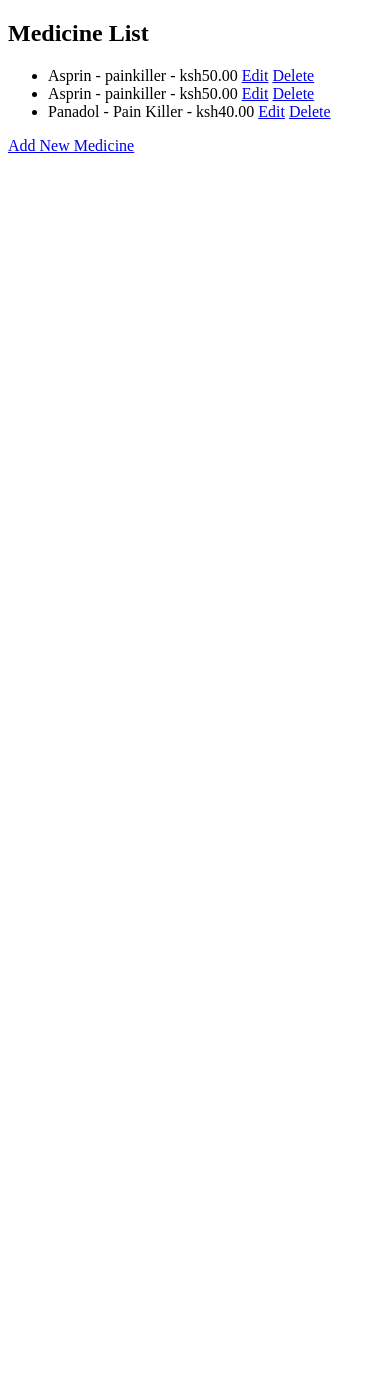
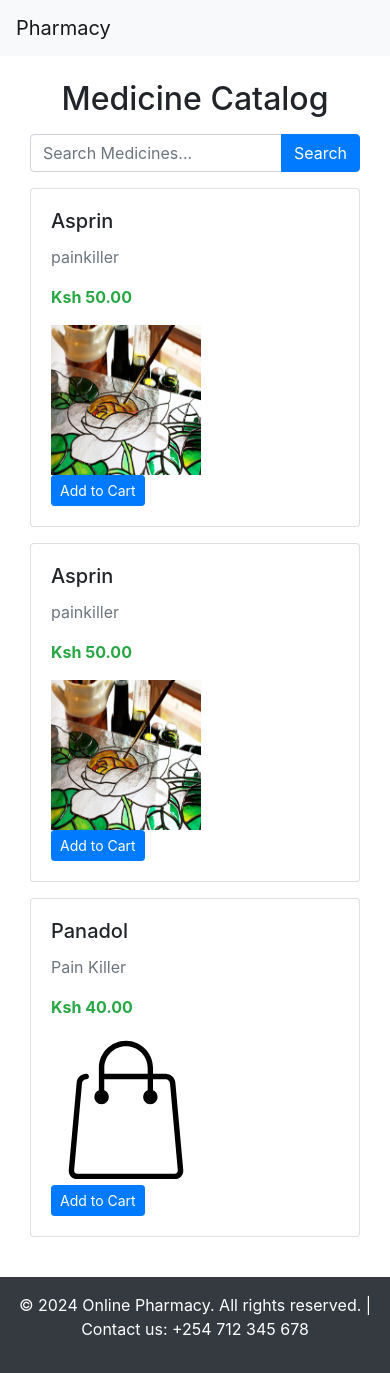
Before and after one commit to Light1596/pharmacy_project, a Django app: page /medicines/ in a window 390 px wide. Before the commit the page ends 153 px from the top, so only its background shows below. Run offline with Django 5.2, Linux system fonts and the light colour scheme; data comes from the database, SQL or seed files in the repository; both versions use the stored data as it was after the commit; some libraries are stand-ins or nearby versions.

Commit message:
second commit

```diff
--- a/online_pharmacy/urls.py
+++ b/online_pharmacy/urls.py
@@ -14,10 +14,12 @@
     1. Import the include() function: from django.urls import include, path
     2. Add a URL to urlpatterns:  path('blog/', include('blog.urls'))
 """
+from django.conf import settings
+from django.conf.urls.static import static
 from django.contrib import admin
 from django.urls import path,include
 
 urlpatterns = [
     path('admin/', admin.site.urls),
     path('',include('pharmacy_app.urls'))
-]
+] + static(settings.MEDIA_URL,document_root=settings.MEDIA_ROOT)
--- a/pharmacy_app/models.py
+++ b/pharmacy_app/models.py
@@ -1,5 +1,7 @@
 from django.db import models
 from django.contrib.auth.models import User
+from django.template.defaultfilters import default
+
 
 # Create your models here.
 class Medicine(models.Model):
@@ -8,6 +10,7 @@
     price = models.DecimalField(max_digits=10, decimal_places=2)
     stock = models.PositiveIntegerField()
     description = models.TextField()
+    image = models.ImageField(upload_to='medicine_images/', blank=True, null=True)
 
 
     def __str__(self):
@@ -19,3 +22,11 @@
 
     def __str__(self):
         return self.user
+
+class CartItem(models.Model):
+    user = models.ForeignKey(User, on_delete=models.CASCADE)
+    medicine = models.ForeignKey(Medicine, on_delete=models.CASCADE)
+    quantity = models.PositiveIntegerField(default=1)
+
+    def __str__(self):
+        return f"{self.medicine.name} (x{self.quantity})"
--- a/pharmacy_app/templates/base.html
+++ b/pharmacy_app/templates/base.html
@@ -2,13 +2,36 @@
 <html lang="en">
 <head>
     <meta charset="UTF-8">
-    <title>Title</title>
+    <meta name="viewport" content="width=device-width, initial-scale=1.0">
+    <title>Online Pharmacy</title>
+    <link rel="stylesheet" href="https://stackpath.bootstrapcdn.com/bootstrap/4.5.2/css/bootstrap.min.css">
 </head>
 <body>
-{% block content %}
+    <nav class="navbar navbar-expand-lg navbar-light bg-light">
+      <a class="navbar-brand" href="{% url 'medicine_list' %}">Pharmacy</a>
+      <div class="collapse navbar-collapse">
+        <ul class="navbar-nav ml-auto">
+          {% if user.is_authenticated %}
+            <li class="nav-item"><a class="nav-link" href="{% url 'cart' %}">Cart</a></li>
+            <li class="nav-item"><a class="nav-link" href="{% url 'logout' %}">Logout</a></li>
+          {% else %}
+            <li class="nav-item"><a class="nav-link" href="{% url 'login' %}">Login</a></li>
+            <li class="nav-item"><a class="nav-link" href="{% url 'register' %}">Register</a></li>
+          {% endif %}
+        </ul>
+      </div>
+    </nav>
+    <div class="container mt-4">
+      {% block content %}{% endblock %}
+    </div>
+
+    <footer class="bg-dark text-white text-center py-3 mt-4">
+  <p>© 2024 Online Pharmacy. All rights reserved. | Contact us: +254 712 345 678</p>
+    </footer>
 
 
-{% endblock %}
-
+    <script src="https://code.jquery.com/jquery-3.5.1.slim.min.js"></script>
+    <script src="https://cdn.jsdelivr.net/npm/@popperjs/core@2.5.2/dist/umd/popper.min.js"></script>
+    <script src="https://stackpath.bootstrapcdn.com/bootstrap/4.5.2/js/bootstrap.min.js"></script>
 </body>
 </html>
--- a/pharmacy_app/templates/medicine_form.html
+++ b/pharmacy_app/templates/medicine_form.html
@@ -1,9 +1,9 @@
 {% extends "base.html" %}
 {% block content %}
-  <h2>{{ form.instance.pk|yesno:"Update,Create"</h2>
-<form action="" method="post">
+  <h2>{{ form.instance.pk|yesno:"Update,Create" }}</h2>
+<form action="" method="post" enctype="multipart/form-data">
   {% csrf_token %}
   {{ form.as_p }}
-  <button type="submit">{{ form.instance.pk|yesno:"Update,Create" }}</button>
+  <button type="submit" class="btn btn-primary">Save</button>
 </form>
 {% endblock %}
--- a/pharmacy_app/templates/medicine_list.html
+++ b/pharmacy_app/templates/medicine_list.html
@@ -1,13 +1,45 @@
-{%  extends "base.html" %}
+{% extends "base.html" %}
+{% load static %}
 {% block content %}
-    <h2>Medicine List</h2>
-    <ul>
-        {% for medicine in medicines %}
-        <li>{{ medicine.name}} - {{ medicine.category }} - ksh{{ medicine.price }}
-            <a href="{% url 'medicine_update' medicine.pk %}">Edit</a>
-            <a href="{% url 'medicine_delete' medicine.pk %}">Delete</a>
-        </li>
-        {% endfor %}
-    </ul>
-<a href="{% url 'medicine_create' %}">Add New Medicine</a>
+<div class="container mt-4">
+  <h2 class="text-center">Medicine Catalog</h2>
+
+  <!-- Search Bar -->
+  <form method="GET" action="{% url 'medicine_list' %}" class="my-3">
+    <div class="input-group">
+      <input type="text" class="form-control" placeholder="Search Medicines..." name="search">
+      <div class="input-group-append">
+        <button class="btn btn-primary" type="submit">Search</button>
+      </div>
+    </div>
+  </form>
+
+  <!-- Medicines Grid -->
+  <div class="row">
+    {% for medicine in medicines %}
+    <div class="col-md-4 mb-3">
+      <div class="card">
+        <div class="card-body">
+          <h5 class="card-title">{{ medicine.name }}</h5>
+          <p class="card-text text-muted">{{ medicine.category }}</p>
+          <p class="text-success"><strong>Ksh {{ medicine.price }}</strong></p>
+          {% if medicine.image %}
+            <img src="{{ medicine.image.url }}" alt="{{ medicine.name }}" width="150" height="150">
+          {% else %}
+            <img src="{% static 'images/img.png' %}" alt="No image" width="150" height="150">
+          {% endif %}
+          <div class="d-flex justify-content-between">
+            {% if request.user.is_staff %}
+            <a href="{% url 'medicine_update' medicine.pk %}" class="btn btn-warning btn-sm">Edit</a>
+            <a href="{% url 'medicine_delete' medicine.pk %}" class="btn btn-danger btn-sm">Delete</a>
+            {% else %}
+            <a href="{% url 'add_to_cart' medicine.pk %}" class="btn btn-primary btn-sm">Add to Cart</a>
+            {% endif %}
+          </div>
+        </div>
+      </div>
+    </div>
+    {% endfor %}
+  </div>
+</div>
 {% endblock %}
--- a/pharmacy_app/urls.py
+++ b/pharmacy_app/urls.py
@@ -12,5 +12,9 @@
     path('medicines/', views.medicine_list, name='medicine_list'),
     path('medicines/create/', views.medicine_create, name='medicine_create'),
     path('medicines/<int:pk>/update', views.medicine_update, name='medicine_update'),
-    path('medicines/<int:pk>/delete', views.medicine_delete, name='medicine_delete')
+    path('medicines/<int:pk>/delete', views.medicine_delete, name='medicine_delete'),
+    path('cart/', views.cart_view, name='cart'),
+    path('cart/add/<int:pk>/', views.add_to_cart, name='add_to_cart'),
+    path('cart/remove/<int:pk>/', views.remove_from_cart, name='remove_from_cart'),
+    path('checkout/', views.checkout_view, name='checkout')
 ]
--- a/pharmacy_app/views.py
+++ b/pharmacy_app/views.py
@@ -4,7 +4,7 @@
 from django.contrib.auth.decorators import login_required
 from django.contrib import messages
 
-from pharmacy_app.models import Medicine
+from pharmacy_app.models import Medicine, CartItem
 from pharmacy_app.forms import MedicineForm
 
 # Create your views here.
@@ -26,13 +26,20 @@
 # List all medicines
 def medicine_list(request):
     medicines = Medicine.objects.all()
+    query = request.GET.get('query')
+    category = request.GET.get('category')
+
+    if query:
+        medicines = medicines.filter(name__icontains=query)
+    if category:
+        medicines = medicines.filter(category__iexact=category)
     return render(request, 'medicine_list.html', {'medicines': medicines})
 
 # create a new medicine
 @login_required
 def medicine_create(request):
     if request.method == 'POST':
-        form = MedicineForm(request.POST)
+        form = MedicineForm(request.POST, request.FILES)
         if form.is_valid():
             form.save()
             return redirect('medicine_list')
@@ -61,3 +68,47 @@
         medicine.delete()
         return redirect('medicine_list')
     return render(request, 'medicine_confirm_delete.html', {'medicine':medicine})
+
+@login_required
+def cart_view(request):
+    cart_items = []
+    total_price = 0
+
+    for item in request.session.get('cart', []):
+        medicine = Medicine.objects.get(id=item['medicine_id'])
+        quantity = item['quantity']
+        item_total = medicine.price * quantity
+        total_price += item_total
+        cart_items.append({
+            'medicine': medicine,
+            'quantity': quantity,
+            'item_total': item_total,
+        })
+
+    return render(request, 'cart.html', {'cart_items': cart_items, 'total_price': total_price})
+
+# Add an item to the cart
+@login_required
+def add_to_cart(request,pk):
+
+    medicine = get_object_or_404(Medicine, pk=pk)
+    cart_item, created = CartItem.objects.get_or_create(user=request.user, medicine=medicine)
+    if not created:
+        cart_item.quantity += 1
+        cart_item.save()
+    return redirect('cart')
+
+# Remove an item from the cart
+@login_required
+def remove_from_cart(request, pk):
+    cart_item = get_object_or_404(CartItem, pk=pk, user=request.user)
+    cart_item.delete()
+    return redirect('cart')
+
+# Checkout
+@login_required
+def checkout_view(request):
+    if request.method == 'POST':
+        CartItem.objects.filter(user=request.user).delete() # Clear the cart after checkout
+        return render(request, 'checkout_complete.html')
+    return render(request, 'checkout.html')
```
Also changed, not shown: online_pharmacy/settings.py (+7 -1 lines), pharmacy_app/templates/cart.html (added, +40 -0 lines), pharmacy_app/templates/checkout.html (added, +8 -0 lines), pharmacy_app/templates/checkout_complete.html (added, +7 -0 lines), pharmacy_app/templates/home.html (+29 -10 lines), db.sqlite3 (added), media/medicine_images/glass-473758_1920.jpg (added), media/medicine_images/glass-473758_1920_Qr6Oh3q.jpg (added), pharmacy_app/migrations/0002_cartitem.py (added), pharmacy_app/migrations/0003_medicine_image.py (added), static/images/img.png (added).
